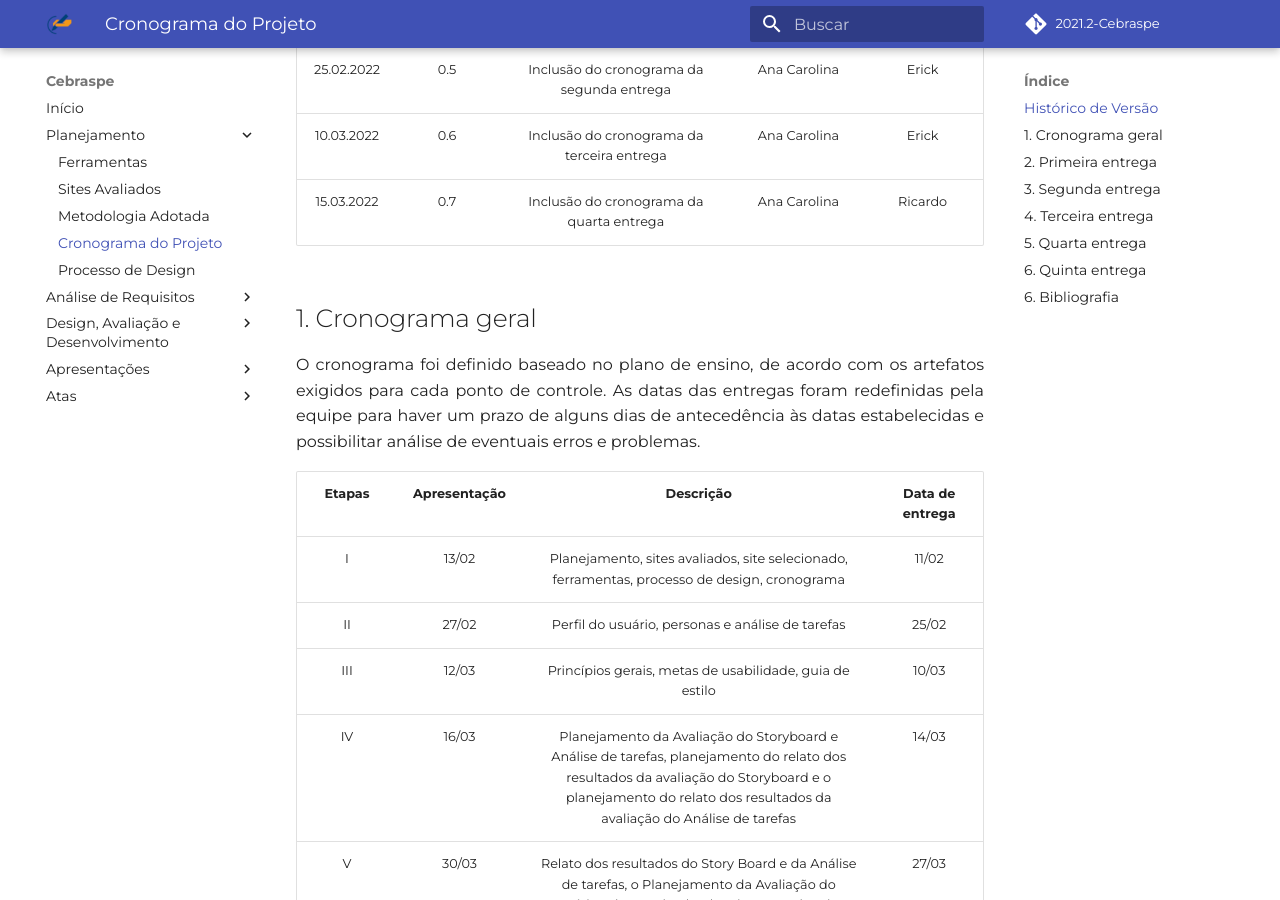
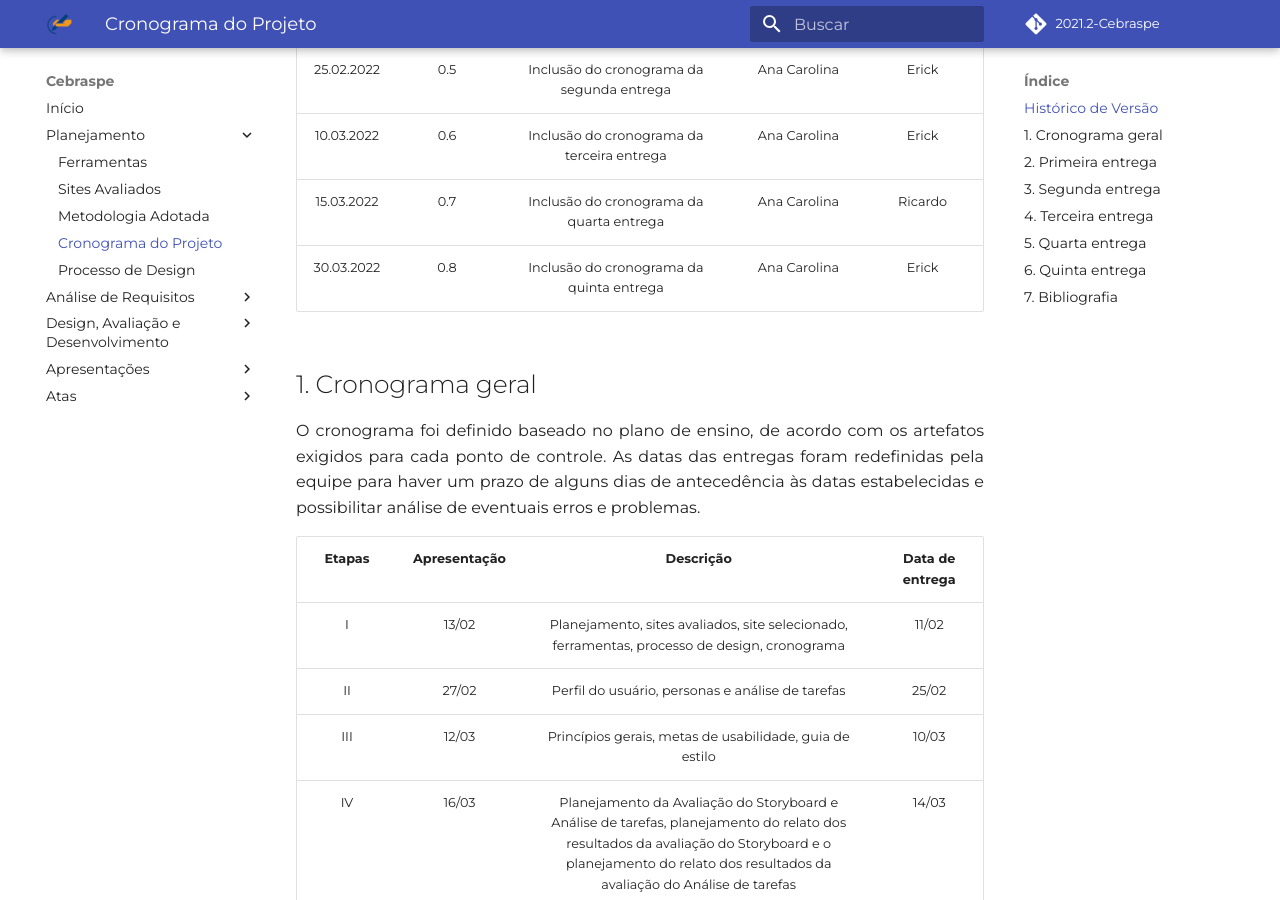
Before and after one commit to Interacao-Humano-Computador/2021.2-Cebraspe, an MkDocs documentation site: the page built from docs/Planejamento/Cronograma/Cronograma.md, in a window 1280 px wide and 900 px high, scrolled down 529 px. Built offline with MkDocs 1.6.1 and Material for MkDocs 9.7.7, drawn with Linux system fonts in a browser that asks for light colours; some web fonts are replaced; comment, search, counter and statistics services are not loaded; some of the changed text lies outside the part shown.

Commit message:
#34 - Correção

```diff
--- a/docs/Planejamento/Cronograma/Cronograma.md
+++ b/docs/Planejamento/Cronograma/Cronograma.md
@@ -5,12 +5,13 @@
 |    Data    | Versão |  Descrição       | Autor  | Revisor  |
 | :--------: | :----: | :--------------: | :----: | :------: |
 | 11.02.2022 |  0.1   | Criação do cronograma do projeto, Adição do cronograma específico, Adição de legendas nas imagens | Ana Carolina, Daniel e Ricardo |      Erick e Gustave      |
-| 12.02.2022 |  0.2   |                             Adição do cronograma da primeira entrega                              |          Ana Carolina          | Daniel, Gustave e Ricardo |
-| 12.02.2022 |  0.3   |                                       Revisão do documento                                        |         Erick, Gustave         |    Ana Carolina, Erick    |
-| 23.02.2022 |  0.4   |                                      Arrumando bibliografia                                       |             Daniel             |           Erick           |
-| 25.02.2022 |  0.5   |                             Inclusão do cronograma da segunda entrega                             |          Ana Carolina          |           Erick           |
-| 10.03.2022 |  0.6   |                            Inclusão do cronograma da terceira entrega                             |          Ana Carolina          |           Erick           |
-| 15.03.2022 |  0.7   |                            Inclusão do cronograma da quarta entrega                             |          Ana Carolina          |           Ricardo           |
+| 12.02.2022 |  0.2   | Adição do cronograma da primeira entrega  |  Ana Carolina | Daniel, Gustave e Ricardo |
+| 12.02.2022 |  0.3   |   Revisão do documento  | Erick, Gustave |    Ana Carolina, Erick    |
+| 23.02.2022 |  0.4   | Arrumando bibliografia    |  Daniel | Erick |
+| 25.02.2022 |  0.5   | Inclusão do cronograma da segunda entrega |  Ana Carolina | Erick |
+| 10.03.2022 |  0.6   | Inclusão do cronograma da terceira entrega  | Ana Carolina |  Erick |
+| 15.03.2022 |  0.7   | Inclusão do cronograma da quarta entrega | Ana Carolina |  Ricardo |
+| 30.03.2022 |  0.8   | Inclusão do cronograma da quinta entrega  | Ana Carolina  |  Erick  |
 
 ## 1. Cronograma geral
 
@@ -99,6 +100,6 @@ Vale lembrar que o cronograma apresentado acima está sujeito a alterações.
 
 ---
 
-## 6. Bibliografia
+## 7. Bibliografia
 
 > Prime Video. Disponível em: https://github.com/Requisitos-de-Software/2021.2-Prime-video/blob/main/docs/planejamento/cronograma.md .Acesso em: 12/02/2022.
```
